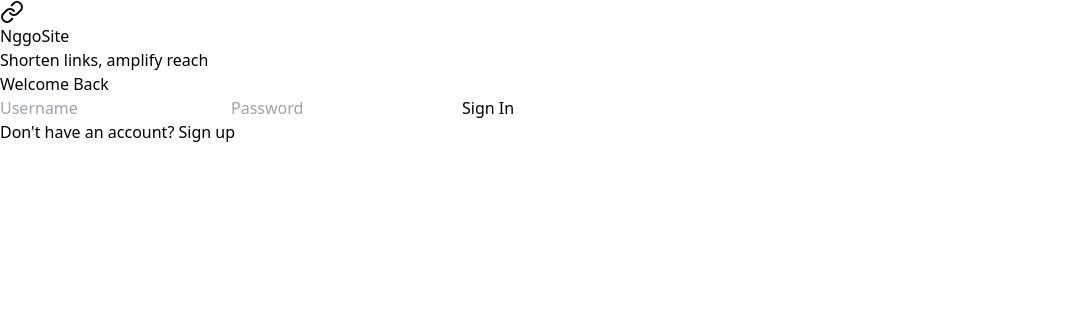
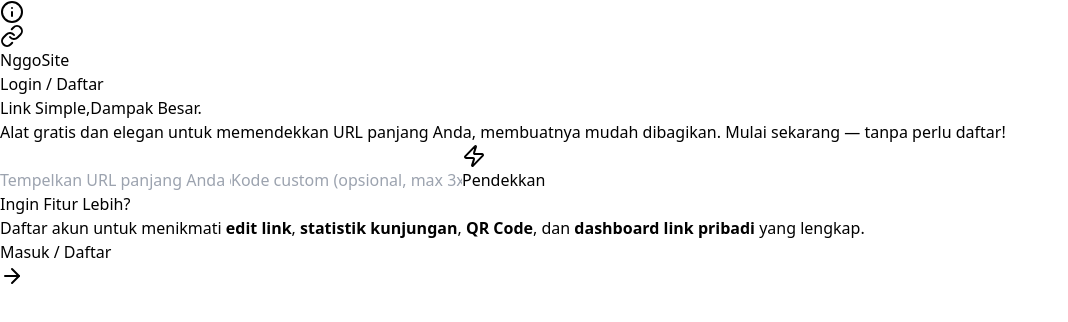
Before and after one commit to dadayan1234/linklite-frontend, a React (Vite) app: page / in a window 1280 px wide. Shown: the top 322 px of the page, without its empty margins (0-1068 px from the left). Built offline with nearby package versions, Linux system fonts and the light colour scheme; the HTML template or start-up script is replaced by a standard one.

Commit message:
Add Guest component for URL shortening and Notification component for user feedback

```diff
--- a/src/App.jsx
+++ b/src/App.jsx
@@ -1,41 +1,74 @@
 import { BrowserRouter, Routes, Route, useParams } from 'react-router-dom';
-import LinkLite from './components/LinkLite';
-import { useEffect } from 'react';
-import ShortlinkGratis from './pages/ShortlinkGratis';
+import React, { useState, useEffect } from 'react';
+
+// Import komponen LinkLite (yang berisi Auth dan Dashboard)
+import LinkLite from './components/LinkLite'; // Sesuaikan path jika perlu
+
+// Import halaman Guest BARU
+import Guest from './components/Guest'; // Sesuaikan path jika perlu
+
+// Import halaman-halaman statis Anda
 import NggoVsLinktree from './pages/NggoVsLinktree';
 import About from './pages/About';
 import Faq from './pages/Faq';
 import Privacy from './pages/Privacy';
 import Terms from './pages/Terms';
+import Notification from './components/Notification'; // Asumsi Anda punya komponen ini
 
+// Komponen untuk redirect dari link pendek
 function RedirectShort() {
   const { shortcode } = useParams();
-
   useEffect(() => {
-    console.log("Redirecting to: ", shortcode);
     if (shortcode) {
       window.location.replace(`https://link.nggo.site/${shortcode}`);
     }
   }, [shortcode]);
-
-  return <p>Redirecting to link.nggo.site/{shortcode}...</p>;
+  return <div className="w-full min-h-screen flex items-center justify-center">Mengarahkan...</div>;
 }
 
+function App() {
+  // 2. State untuk mengontrol notifikasi (tidak ada perubahan di sini)
+  const [notification, setNotification] = useState({ show: false, message: '', type: 'info' });
 
-function App() {
+  // 3. Fungsi untuk menampilkan notifikasi (tidak ada perubahan di sini)
+  const showNotification = (message, type = 'success') => {
+    setNotification({ show: true, message, type });
+    // Sembunyikan setelah 4 detik
+    setTimeout(() => {
+      setNotification(prev => ({ ...prev, show: false }));
+    }, 4000);
+  };
+
   return (
+    <>
+      {/* 4. Render komponen Notifikasi dengan props yang sesuai */}
+      <Notification
+        show={notification.show}
+        message={notification.message}
+        type={notification.type}
+      />
       <BrowserRouter>
         <Routes>
-        <Route path="/" element={<LinkLite />} />
-        <Route path="/shortlink-gratis" element={<ShortlinkGratis />} />
+          {/* Rute Utama (Landing Page) sekarang adalah komponen Guest */}
+          <Route path="/" element={<Guest showNotification={showNotification} />} />
+
+          {/* Rute /app akan menjalankan komponen LinkLite lama Anda */}
+          {/* LinkLite akan secara internal menampilkan Auth atau Dashboard */}
+          <Route path="/app" element={<LinkLite />} />
+
+          {/* Rute-rute statis lainnya */}
+          <Route path="/shortlink-gratis" element={<Guest showNotification={showNotification} />} /> {/* Arahkan ke Guest */}
           <Route path="/nggo-vs-linktree" element={<NggoVsLinktree />} />
           <Route path="/tentang" element={<About />} />
           <Route path="/faq" element={<Faq />} />
           <Route path="/privacy" element={<Privacy />} />
           <Route path="/terms" element={<Terms />} />
+
+          {/* Handler untuk shortcode (ini harus di paling bawah) */}
           <Route path="/:shortcode" element={<RedirectShort />} />
         </Routes>
       </BrowserRouter>
+    </>
   );
 }
 
--- /dev/null
+++ b/src/components/Guest.jsx
@@ -0,0 +1,149 @@
+import React, { useState, useEffect } from 'react';
+import { Link as IconLink, Zap, ArrowRight, Copy } from 'lucide-react';
+import { useNavigate, Link } from 'react-router-dom';
+
+const baseUrl = "https://link.nggo.site";
+
+const Guest = ({ showNotification }) => {
+  const [url, setUrl] = useState('');
+  const [customCode, setCustomCode] = useState('');
+  const [loading, setLoading] = useState(false);
+  const [result, setResult] = useState(null);
+  const navigate = useNavigate();
+
+  useEffect(() => {
+    const token = localStorage.getItem('authToken');
+    if (token) {
+      navigate('/app', { replace: true });
+    }
+  }, [navigate]);
+
+  const handleGuestShorten = async () => {
+    if (!url) return showNotification("URL harus diisi", 'error');
+    try { new URL(url); } catch { return showNotification("Format URL tidak valid", 'error'); }
+
+    setLoading(true);
+    setResult(null);
+
+    try {
+      const response = await fetch(`${baseUrl}/guest/shorten`, {
+        method: "POST",
+        headers: { "Content-Type": "application/json" },
+        body: JSON.stringify({
+          original_url: url,
+          custom_code: customCode || null
+        })
+      });
+
+      const data = await response.json();
+
+      if (response.status === 429) {
+        showNotification("Anda telah mencapai batas pemendekan link minggu ini. Silakan buat akun gratis untuk fitur tak terbatas.", 'error');
+        setLoading(false);
+        return;
+      }
+
+      if (!response.ok) throw new Error(data.detail);
+
+      setResult(data.short_url);
+      setUrl('');
+      setCustomCode('');
+      showNotification("Link berhasil dipendekkan!");
+    } catch (error) {
+      showNotification(error.message || "Gagal memendekkan link", 'error');
+    }
+    setLoading(false);
+  };
+
+  const copyToClipboard = (text) => {
+    navigator.clipboard.writeText(text);
+    showNotification("Link disalin!", 'success');
+  };
+
+  return (
+    <div className="w-full min-h-screen bg-slate-50 text-gray-800">
+      {/* Header */}
+      <header className="sticky top-0 bg-white/80 backdrop-blur-md z-40 border-b border-gray-200">
+        <div className="container mx-auto px-4 sm:px-6 lg:px-8">
+          <div className="flex justify-between items-center py-4">
+            <Link to="/" className="flex items-center space-x-3">
+              <div className="w-10 h-10 bg-gradient-to-r from-blue-600 to-purple-600 rounded-xl flex items-center justify-center">
+                <IconLink className="w-5 h-5 text-white" />
+              </div>
+              <h1 className="text-2xl font-bold bg-gradient-to-r from-blue-600 to-purple-600 bg-clip-text text-transparent">NggoSite</h1>
+            </Link>
+            <button onClick={() => navigate('/app')} className="bg-blue-600 hover:bg-blue-700 text-white font-semibold px-5 py-2 rounded-lg transition-colors">
+              Login / Daftar
+            </button>
+          </div>
+        </div>
+      </header>
+
+      {/* Hero Section */}
+      <main className="container mx-auto px-4 sm:px-6 lg:px-8 py-16 sm:py-24 text-center">
+        <h1 className="text-4xl sm:text-6xl font-extrabold text-gray-900 tracking-tight">
+          <span className="block">Link Simple,</span>
+          <span className="block bg-gradient-to-r from-blue-600 to-purple-600 bg-clip-text text-transparent">Dampak Besar.</span>
+        </h1>
+        <p className="mt-4 max-w-2xl mx-auto text-lg text-gray-600">
+          Alat gratis dan elegan untuk memendekkan URL panjang Anda, membuatnya mudah dibagikan. Mulai sekarang — tanpa perlu daftar!
+        </p>
+
+        <div className="mt-10 max-w-2xl mx-auto">
+          <div className="flex flex-col gap-3">
+            <input
+              type="text"
+              placeholder="Tempelkan URL panjang Anda di sini..."
+              value={url}
+              onChange={(e) => setUrl(e.target.value)}
+              onKeyDown={(e) => e.key === 'Enter' && handleGuestShorten()}
+              className="w-full px-5 py-4 text-lg bg-white border-2 border-gray-200 rounded-xl focus:outline-none focus:ring-2 focus:ring-blue-500"
+            />
+            <input
+              type="text"
+              placeholder="Kode custom (opsional, max 3x/minggu)"
+              value={customCode}
+              onChange={(e) => setCustomCode(e.target.value)}
+              className="w-full px-5 py-4 text-lg bg-white border-2 border-gray-200 rounded-xl focus:outline-none focus:ring-2 focus:ring-purple-500"
+            />
+            <button
+              onClick={handleGuestShorten}
+              disabled={loading || !url}
+              className="bg-gradient-to-r from-blue-600 to-purple-600 text-white px-8 py-4 rounded-xl font-semibold shadow-lg disabled:opacity-50 flex items-center justify-center space-x-2 text-lg"
+            >
+              <Zap className="w-5 h-5" />
+              <span>{loading ? 'Memendekkan...' : 'Pendekkan'}</span>
+            </button>
+          </div>
+          {result && (
+            <div className="mt-6 p-4 bg-blue-50 border border-blue-200 rounded-xl flex items-center justify-between animate-fade-in-up">
+              <a href={result} target="_blank" rel="noopener noreferrer" className="font-semibold text-blue-700 hover:underline">{result}</a>
+              <button onClick={() => copyToClipboard(result)} className="bg-blue-500 text-white p-2 rounded-lg hover:bg-blue-600">
+                <Copy className="w-5 h-5" />
+              </button>
+            </div>
+          )}
+        </div>
+      </main>
+
+      {/* Call to Action */}
+      <div className="bg-white py-12 border-t border-gray-100">
+        <div className="container mx-auto px-4 sm:px-6 lg:px-8 text-center">
+          <h2 className="text-3xl font-bold text-gray-900">Ingin Fitur Lebih?</h2>
+          <p className="mt-2 text-gray-600 max-w-xl mx-auto">
+            Daftar akun untuk menikmati <strong>edit link</strong>, <strong>statistik kunjungan</strong>, <strong>QR Code</strong>, dan <strong>dashboard link pribadi</strong> yang lengkap.
+          </p>
+          <button
+            onClick={() => navigate('/app')}
+            className="mt-6 bg-green-500 hover:bg-green-600 text-white font-bold py-3 px-8 rounded-lg text-lg inline-flex items-center space-x-2"
+          >
+            <span>Masuk / Daftar</span>
+            <ArrowRight className="w-5 h-5" />
+          </button>
+        </div>
+      </div>
+    </div>
+  );
+};
+
+export default Guest;
--- /dev/null
+++ b/src/components/Notification.jsx
@@ -0,0 +1,52 @@
+import React, { useEffect, useState } from 'react';
+import { CheckCircle, XCircle, Info, AlertTriangle } from 'lucide-react';
+
+const Notification = ({ message, type = 'info', show }) => {
+  const [isVisible, setIsVisible] = useState(false);
+
+  // Efek ini akan memicu animasi saat prop 'show' berubah
+  useEffect(() => {
+    setIsVisible(show);
+  }, [show]);
+
+  // Konfigurasi untuk setiap tipe notifikasi
+  const styles = {
+    success: {
+      bg: 'bg-green-100 border-green-400',
+      text: 'text-green-800',
+      icon: <CheckCircle className="text-green-500" />,
+    },
+    error: {
+      bg: 'bg-red-100 border-red-400',
+      text: 'text-red-800',
+      icon: <XCircle className="text-red-500" />,
+    },
+    info: {
+      bg: 'bg-blue-100 border-blue-400',
+      text: 'text-blue-800',
+      icon: <Info className="text-blue-500" />,
+    },
+    warning: {
+      bg: 'bg-yellow-100 border-yellow-400',
+      text: 'text-yellow-800',
+      icon: <AlertTriangle className="text-yellow-500" />,
+    },
+  };
+
+  const currentStyle = styles[type] || styles.info;
+
+  return (
+    <div
+      className={`fixed top-5 right-5 z-50 flex items-center p-4 rounded-lg shadow-xl border transition-all duration-500 transform
+        ${currentStyle.bg} ${currentStyle.text}
+        ${isVisible ? 'opacity-100 translate-x-0' : 'opacity-0 translate-x-full'}
+      `}
+      role="alert"
+    >
+      <div className="flex-shrink-0">{currentStyle.icon}</div>
+      <div className="ml-3 text-sm font-semibold">{message}</div>
+    </div>
+  );
+};
+
+export default Notification;
```
Lines whose indentation alone changed are shown as unchanged.
